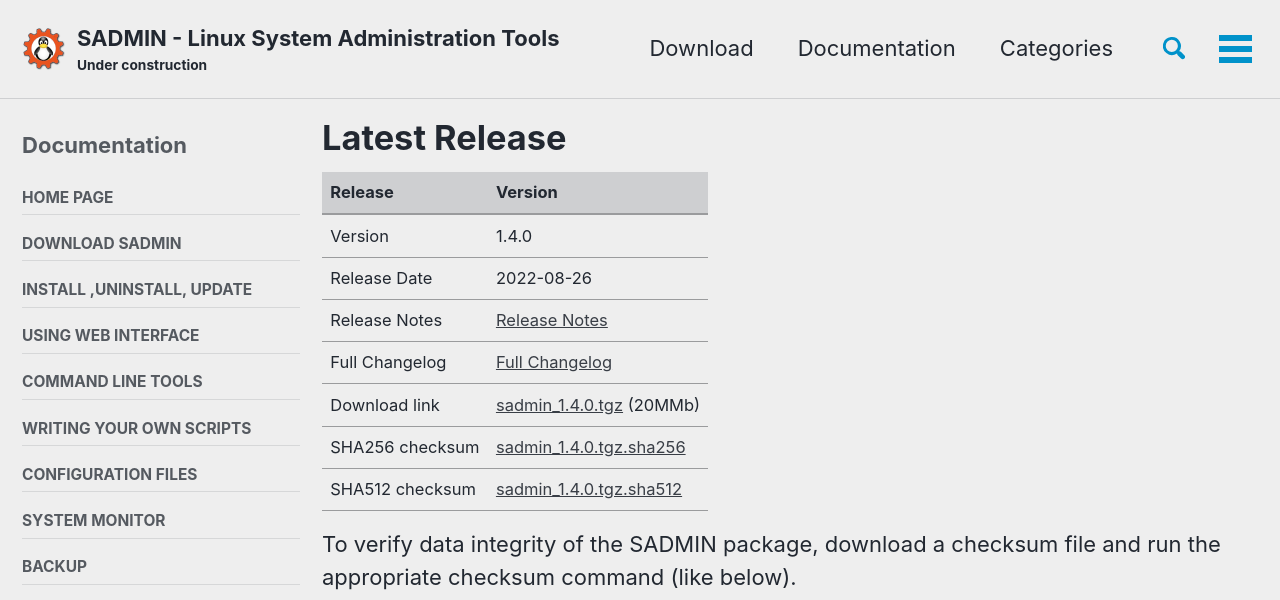
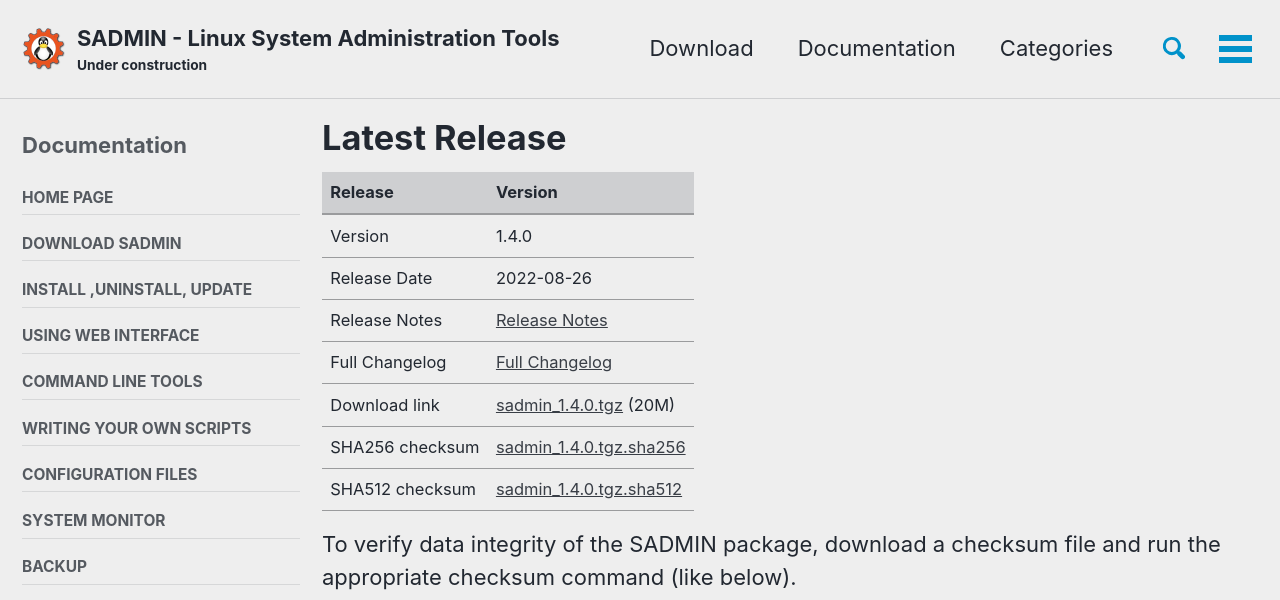
Before and after one commit to jadupl2/jadupl2.github.io, a Jekyll site: the page built from _pages/download.md, in a window 1280 px wide and 900 px high. Shown: the top 600 px of the window. Built offline with Jekyll 4.4.1, drawn with Linux system fonts in a browser that asks for light colours; cached includes are drawn as plain includes.

Commit message:
Regenerated download page

```diff
--- a/_pages/download.md
+++ b/_pages/download.md
@@ -24,7 +24,7 @@ sidebar:
 | Release Date    | 2022-08-26  |
 | Release Notes   | [Release Notes](https://github.com/jadupl2/sadmin/releases/tag/1.4.0) |
 | Full Changelog  | [Full Changelog](https://github.com/jadupl2/sadmin/blob/master/changelog.md) |
-| Download link   | [sadmin_1.4.0.tgz](https://github.com/jadupl2/sadmin/releases/download/1.4.0/sadmin_1.4.0.tgz) (20MMb) |
+| Download link   | [sadmin_1.4.0.tgz](https://github.com/jadupl2/sadmin/releases/download/1.4.0/sadmin_1.4.0.tgz) (20M) |
 | SHA256 checksum | [sadmin_1.4.0.tgz.sha256](https://github.com/jadupl2/sadmin/releases/download/1.4.0/sadmin_1.4.0.tgz.sha256)|
 | SHA512 checksum | [sadmin_1.4.0.tgz.sha512](https://github.com/jadupl2/sadmin/releases/download/1.4.0/sadmin_1.4.0.tgz.sha512)|
 
```
